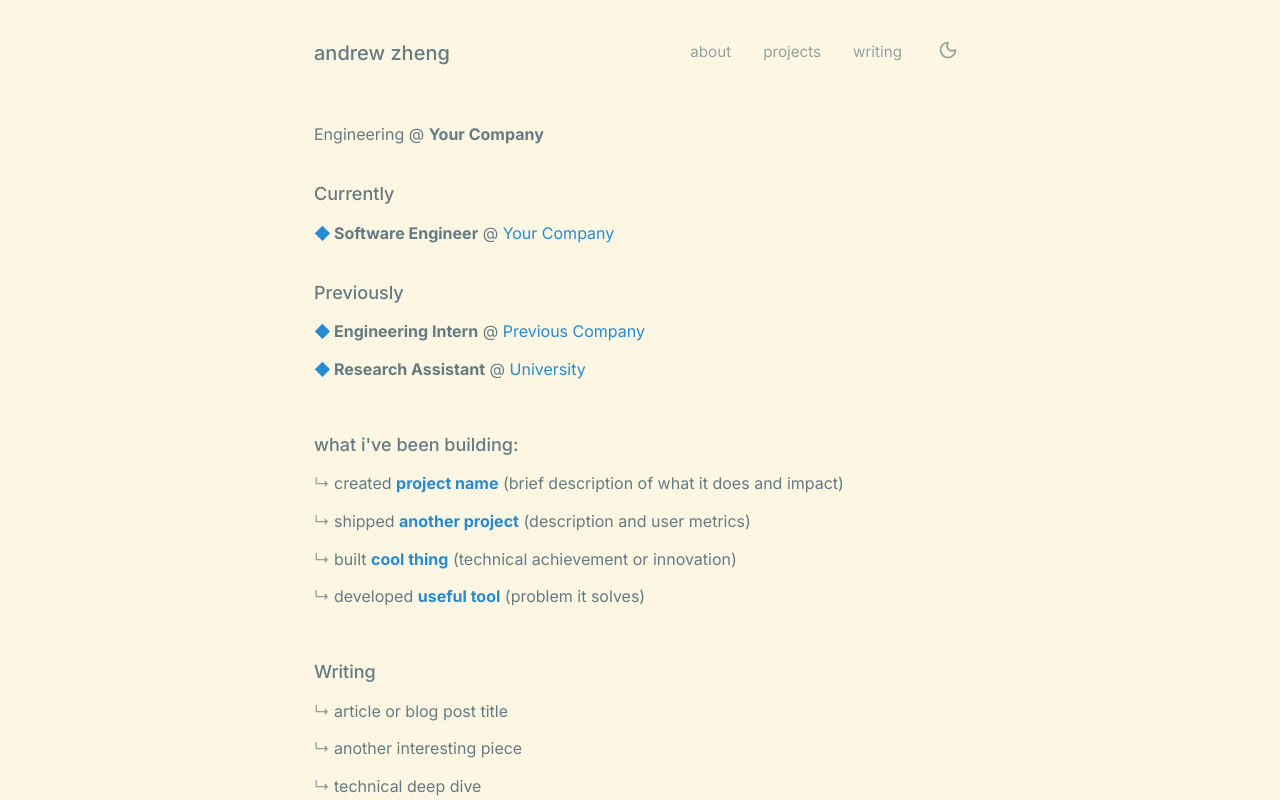
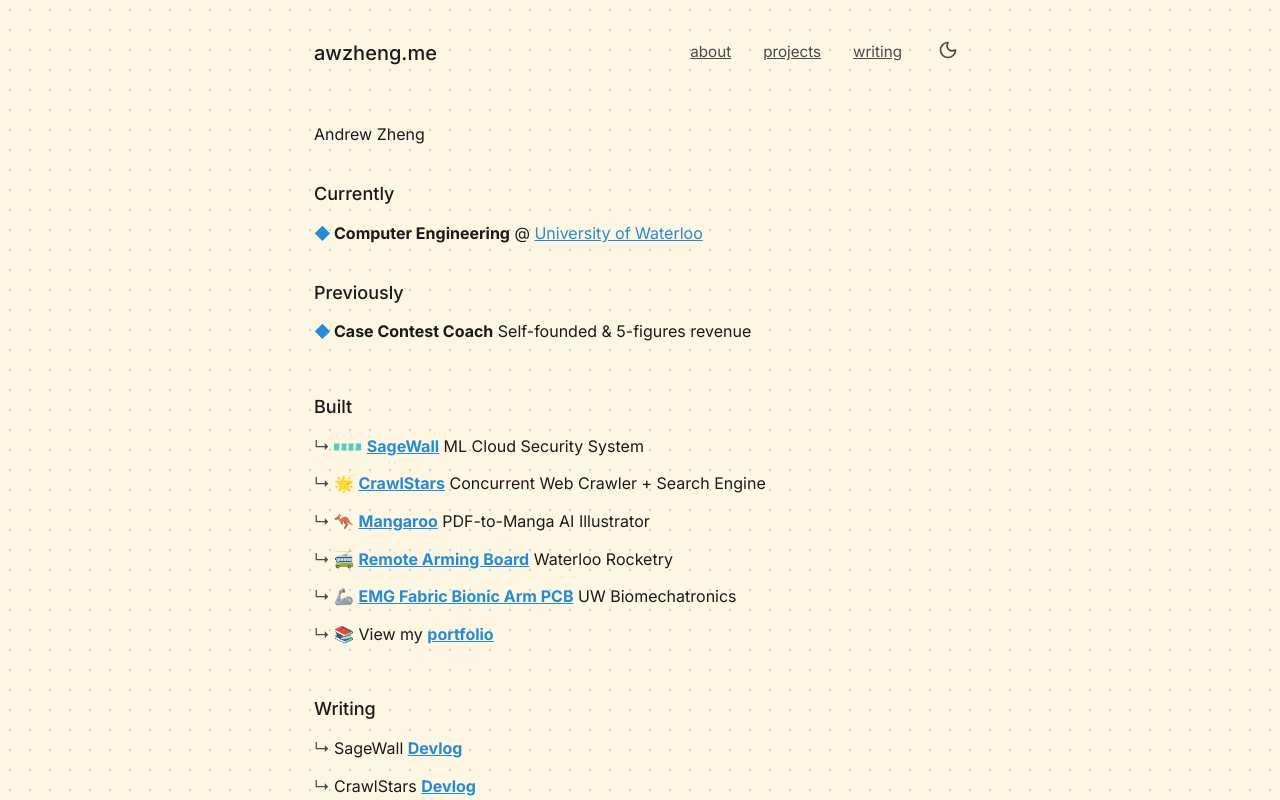
Before and after one commit to awzheng/me, a Next.js app: page / in a window 1280 px wide. Shown: the top 800 px of the page. Built offline with nearby package versions, Linux system fonts and the light colour scheme.

Commit message:
complete personalization overhaul

```diff
--- a/app/components/Navigation.tsx
+++ b/app/components/Navigation.tsx
@@ -2,7 +2,7 @@ export default function Navigation() {
     return (
         <nav className="nav">
             <a href="#about" className="nav-link">about</a>
-            <a href="#projects" className="nav-link">projects</a>
+            <a href="#built" className="nav-link">projects</a>
             <a href="#writing" className="nav-link">writing</a>
         </nav>
     );
--- a/app/components/SocialLinks.tsx
+++ b/app/components/SocialLinks.tsx
@@ -2,10 +2,10 @@ import { Mail, Linkedin, Github, Twitter } from 'lucide-react';
 
 export default function SocialLinks() {
     const socials = [
-        { href: 'https://twitter.com/yourhandle', icon: Twitter, label: 'Twitter' },
-        { href: 'https://linkedin.com/in/yourprofile', icon: Linkedin, label: 'LinkedIn' },
+        { href: 'https://twitter.com/awhzheng', icon: Twitter, label: 'Twitter' },
+        { href: 'https://linkedin.com/in/andrewzheng2007', icon: Linkedin, label: 'LinkedIn' },
         { href: 'https://github.com/awzheng', icon: Github, label: 'GitHub' },
-        { href: 'mailto:your.email@example.com', icon: Mail, label: 'Email' },
+        { href: 'mailto:andrew.zheng1@uwaterloo.ca', icon: Mail, label: 'Email' },
     ];
 
     return (
--- a/app/globals.css
+++ b/app/globals.css
@@ -3,12 +3,13 @@
 :root {
   /* Solarized Light Theme */
   --background: #fdf6e3;
-  --foreground: #657b83;
+  --foreground: #1a1a1a;
   --accent: #268bd2;
-  --muted: #93a1a1;
+  --muted: #4a4a4a;
   --border: #eee8d5;
   --card: #ffffff;
   --highlight: #cb4b16;
+  --dot-color: rgba(0, 0, 0, 0.15);
 }
 
 [data-theme="dark"] {
@@ -20,6 +21,7 @@
   --border: #2a2a2a;
   --card: #242424;
   --highlight: #f59e0b;
+  --dot-color: rgba(255, 255, 255, 0.08);
 }
 
 * {
@@ -39,19 +41,21 @@ body {
     'Ubuntu', 'Cantarell', 'Fira Sans', 'Droid Sans', 'Helvetica Neue',
     sans-serif;
   background-color: var(--background);
+  background-image: radial-gradient(circle, var(--dot-color) 1px, transparent 1px);
+  background-size: 20px 20px;
   color: var(--foreground);
-  transition: background-color 0.3s ease, color 0.3s ease;
+  transition: background-color 0.3s ease, color 0.3s ease, background-image 0.3s ease;
   line-height: 1.6;
 }
 
 a {
   color: inherit;
-  text-decoration: none;
-  transition: color 0.2s ease;
+  text-decoration: underline;
+  transition: opacity 0.2s ease;
 }
 
 a:hover {
-  color: var(--accent);
+  opacity: 0.7;
 }
 
 /* Typography */
--- a/app/page.tsx
+++ b/app/page.tsx
@@ -7,7 +7,7 @@ export default function Home() {
     <main>
       {/* Header */}
       <header className="header">
-        <h1 style={{ fontSize: '1.25rem', fontWeight: 500, margin: 0 }}>andrew zheng</h1>
+        <h1 style={{ fontSize: '1.25rem', fontWeight: 500, margin: 0 }}>awzheng.me</h1>
         <div style={{ display: 'flex', alignItems: 'center', gap: '1rem' }}>
           <Navigation />
           <ThemeToggle />
@@ -19,14 +19,14 @@ export default function Home() {
         {/* About Section */}
         <section id="about" className="section">
           <p style={{ fontSize: '1rem', marginBottom: '2rem' }}>
-            Engineering @ <strong>Your Company</strong>
+            Andrew Zheng
           </p>
 
           {/* Currently */}
           <h3>Currently</h3>
           <ul className="experience-list">
             <li>
-              <strong>Software Engineer</strong> @ <a href="#" style={{ color: 'var(--accent)' }}>Your Company</a>
+              <strong>Computer Engineering</strong> @ <a href="https://uwaterloo.ca/electrical-computer-engineering/" target="_blank" rel="noopener noreferrer" style={{ color: 'var(--accent)' }}>University of Waterloo</a>
             </li>
           </ul>
 
@@ -34,29 +34,38 @@ export default function Home() {
           <h3 style={{ marginTop: '2rem' }}>Previously</h3>
           <ul className="experience-list">
             <li>
-              <strong>Engineering Intern</strong> @ <a href="#" style={{ color: 'var(--accent)' }}>Previous Company</a>
-            </li>
-            <li>
-              <strong>Research Assistant</strong> @ <a href="#" style={{ color: 'var(--accent)' }}>University</a>
+              <strong>Case Contest Coach</strong> Self-founded & 5-figures revenue
             </li>
           </ul>
         </section>
 
-        {/* What I've Been Building */}
-        <section id="projects" className="section">
-          <h3>what i've been building:</h3>
+        {/* Built */}
+        <section id="built" className="section">
+          <h3>Built</h3>
           <ul className="project-list">
             <li>
-              created <a href="#" style={{ color: 'var(--accent)' }}><strong>project name</strong></a> (brief description of what it does and impact)
+              <svg xmlns="http://www.w3.org/2000/svg" viewBox="0 0 200 50" fill="#4ECDC4" style={{ width: '1.8em', height: '1em', display: 'inline-block', verticalAlign: 'middle', marginRight: '0.25em' }}>
+                <polygon points="0,0 40,0 40,12 32,20 40,28 32,36 40,50 0,50" />
+                <polygon points="52,0 88,0 88,18 82,25 88,32 88,50 52,50 52,32 58,25 52,18" />
+                <polygon points="100,0 136,0 136,18 130,25 136,32 136,50 100,50 100,32 106,25 100,18" />
+                <polygon points="148,0 188,0 188,50 148,50 148,36 156,28 148,20 156,12 148,0" />
+              </svg>
+              <a href="https://github.com/awzheng/SageWall" target="_blank" rel="noopener noreferrer" style={{ color: 'var(--accent)' }}><strong>SageWall</strong></a> ML Cloud Security System
             </li>
             <li>
-              shipped <a href="#" style={{ color: 'var(--accent)' }}><strong>another project</strong></a> (description and user metrics)
+              🌟 <a href="https://github.com/awzheng/CrawlStars" target="_blank" rel="noopener noreferrer" style={{ color: 'var(--accent)' }}><strong>CrawlStars</strong></a> Concurrent Web Crawler + Search Engine
             </li>
             <li>
-              built <a href="#" style={{ color: 'var(--accent)' }}><strong>cool thing</strong></a> (technical achievement or innovation)
+              🦘 <a href="https://github.com/awzheng/Mangaroo" target="_blank" rel="noopener noreferrer" style={{ color: 'var(--accent)' }}><strong>Mangaroo</strong></a> PDF-to-Manga AI Illustrator
             </li>
             <li>
-              developed <a href="#" style={{ color: 'var(--accent)' }}><strong>useful tool</strong></a> (problem it solves)
+              🚎 <a href="https://github.com/waterloo-rocketry/canhw/tree/ra_respin_2025" target="_blank" rel="noopener noreferrer" style={{ color: 'var(--accent)' }}><strong>Remote Arming Board</strong></a> Waterloo Rocketry
+            </li>
+            <li>
+              🦾 <a href="https://github.com/awzheng/emg-fabric" target="_blank" rel="noopener noreferrer" style={{ color: 'var(--accent)' }}><strong>EMG Fabric Bionic Arm PCB</strong></a> UW Biomechatronics
+            </li>
+            <li>
+              📚 View my <a href="https://docs.google.com/presentation/d/1IPV0oED7ZA_3K-oapaJplcr2cA3jqUmWFoVdGyBQ99s/edit?usp=sharing" target="_blank" rel="noopener noreferrer" style={{ color: 'var(--accent)' }}><strong>portfolio</strong></a>
             </li>
           </ul>
         </section>
@@ -66,13 +75,13 @@ export default function Home() {
           <h3>Writing</h3>
           <ul className="writing-list">
             <li>
-              <a href="#">article or blog post title</a>
+              SageWall <a href="https://github.com/awzheng/SageWall/blob/main/devlog.md" target="_blank" rel="noopener noreferrer" style={{ color: 'var(--accent)' }}><strong>Devlog</strong></a>
             </li>
             <li>
-              <a href="#">another interesting piece</a>
+              CrawlStars <a href="https://github.com/awzheng/CrawlStars/blob/main/devlog.md" target="_blank" rel="noopener noreferrer" style={{ color: 'var(--accent)' }}><strong>Devlog</strong></a>
             </li>
             <li>
-              <a href="#">technical deep dive</a>
+              Mangaroo <a href="https://github.com/awzheng/Mangaroo/blob/main/devlog.md" target="_blank" rel="noopener noreferrer" style={{ color: 'var(--accent)' }}><strong>Devlog</strong></a>
             </li>
           </ul>
         </section>
```
Also changed, not shown: assets/sagewall-logo.svg (added).
